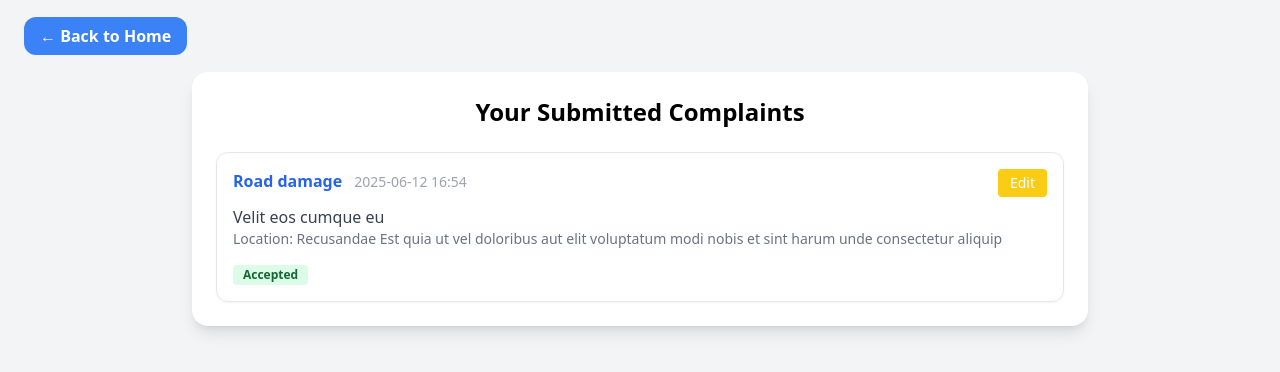
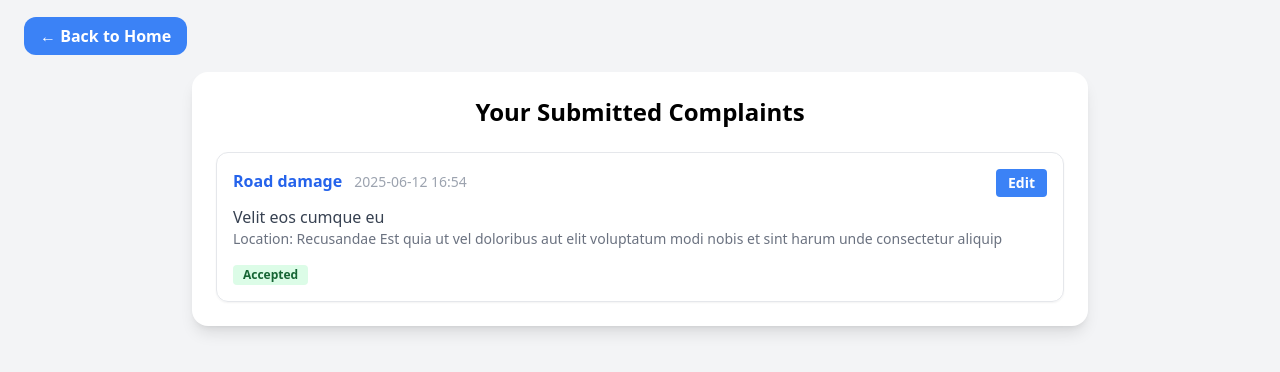
Before and after one commit to Abhilmxz/Mini-Project, a Django app: page /my_complaints/ in a window 1280 px wide. Shown: the top 372 px of the page. Run offline with Django 5.2, Linux system fonts and the light colour scheme; a user stored in the database is signed in; data comes from the database, SQL or seed files in the repository; both versions use the stored data as it was after the commit; some libraries are stand-ins or nearby versions.

Commit message:
first commit

```diff
--- a/cra/VCRA/templates/my_complaints.html
+++ b/cra/VCRA/templates/my_complaints.html
@@ -27,7 +27,7 @@
               <span class="text-gray-400 text-sm ml-2">{{ complaint.created_at|date:"Y-m-d H:i" }}</span>
             </div>
             <div class="flex gap-2">
-              <a href="{% url 'edit_complaint' complaint.id %}" class="bg-yellow-400 hover:bg-yellow-500 text-white px-3 py-1 rounded text-sm">Edit</a>
+              <a href="{% url 'edit_complaint' complaint.id %}" class="font-bold bg-blue-500 hover:bg-green-400 text-white px-3 py-1 rounded text-sm">Edit</a>
 
             </div>
           </div>
```
Also changed, not shown: cra/db.sqlite3.
